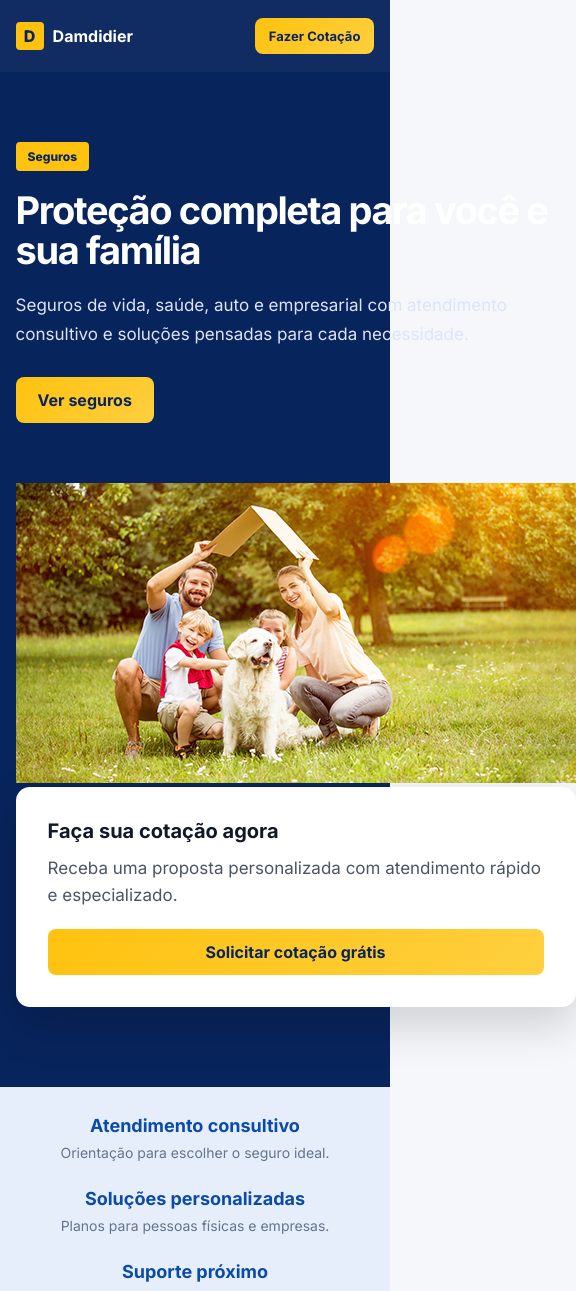
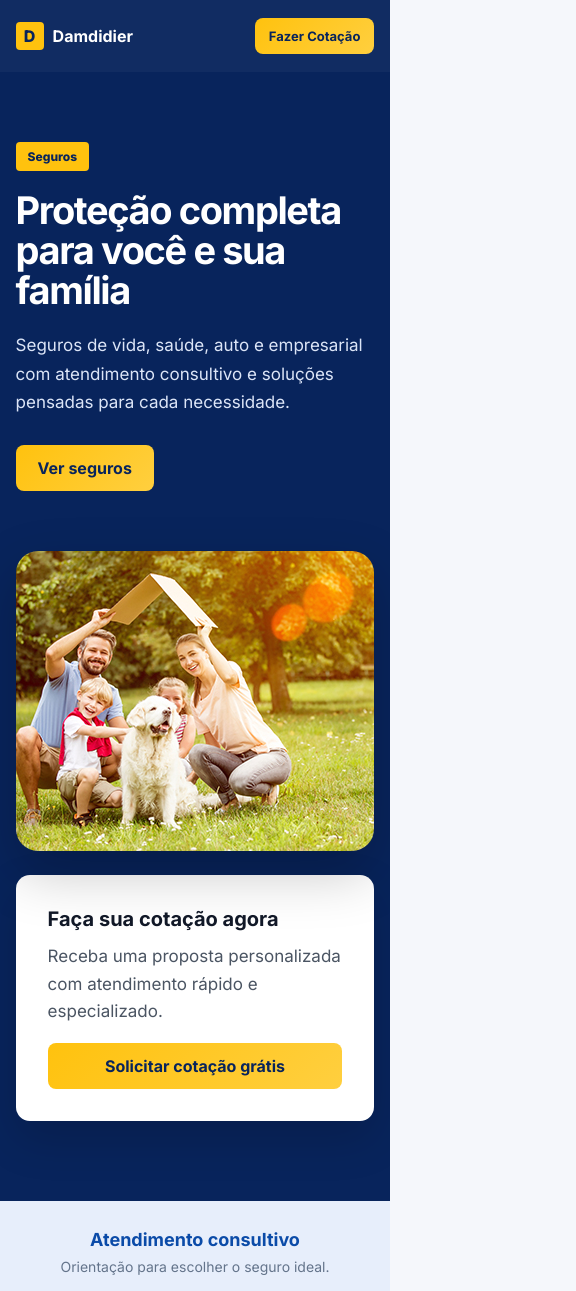
Before and after one commit to joaomps11/project-damdidier-site, a Next.js app: page / in a window 390 px wide. Shown: the top 1291 px of the page, 576 px wide, since content can reach past the window. Built offline with nearby package versions, Linux system fonts and the light colour scheme.

Commit message:
Update globals.css

```diff
--- a/app/globals.css
+++ b/app/globals.css
@@ -527,7 +527,47 @@ a {
   font-size: 13px;
 }
 
+.hero-visual {
+  position: relative;
+  width: 100%;
+  min-height: 420px;
+}
+
+.hero-visual img {
+  width: 100%;
+  height: 420px;
+  object-fit: cover;
+  border-radius: 22px;
+  box-shadow: 0 22px 55px rgba(0, 0, 0, 0.22);
+}
+
+.quote-box.floating {
+  position: absolute;
+  left: 28px;
+  bottom: 28px;
+  width: 340px;
+}
+
+.quote-box.floating p {
+  margin-bottom: 18px;
+}
+
 @media (max-width: 900px) {
+
+.hero-visual {
+  min-height: auto;
+}
+
+.hero-visual img {
+  height: 300px;
+}
+
+.quote-box.floating {
+  position: static;
+  width: 100%;
+  margin-top: 20px;
+}
+
   .menu {
     display: none;
   }
```
